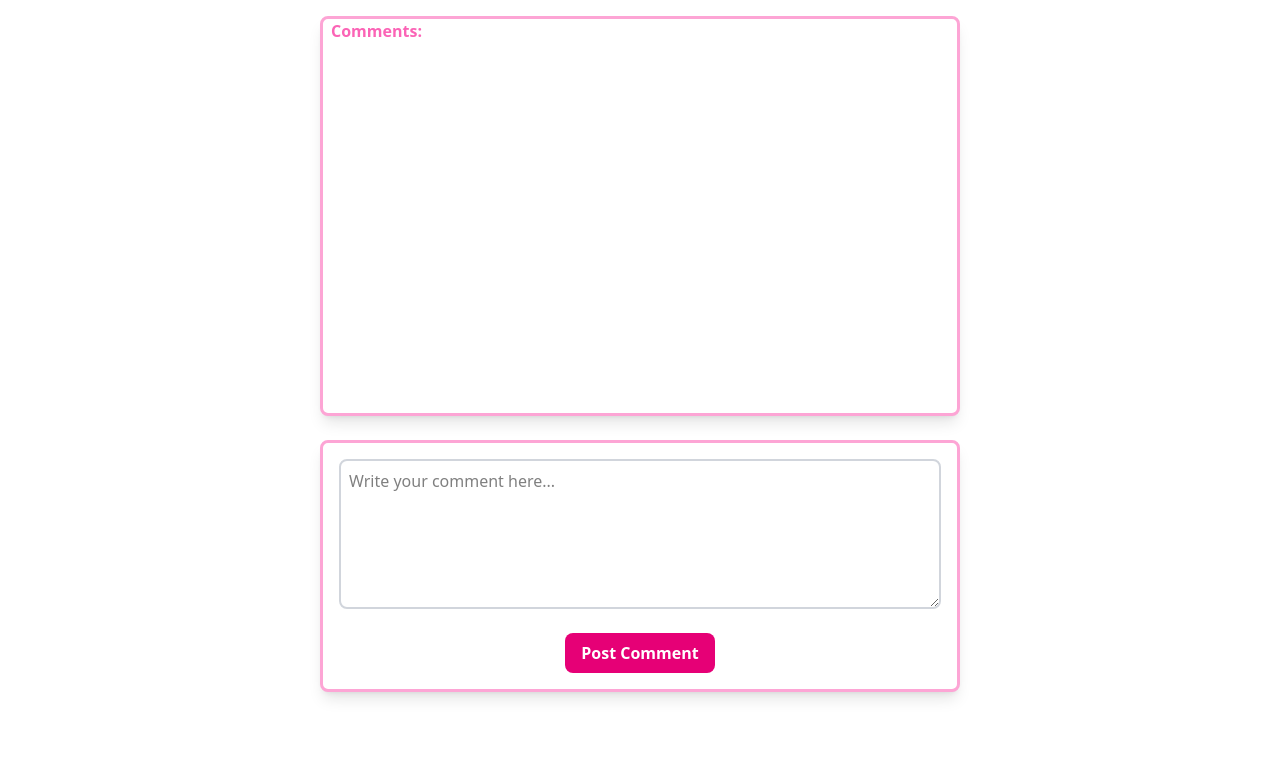
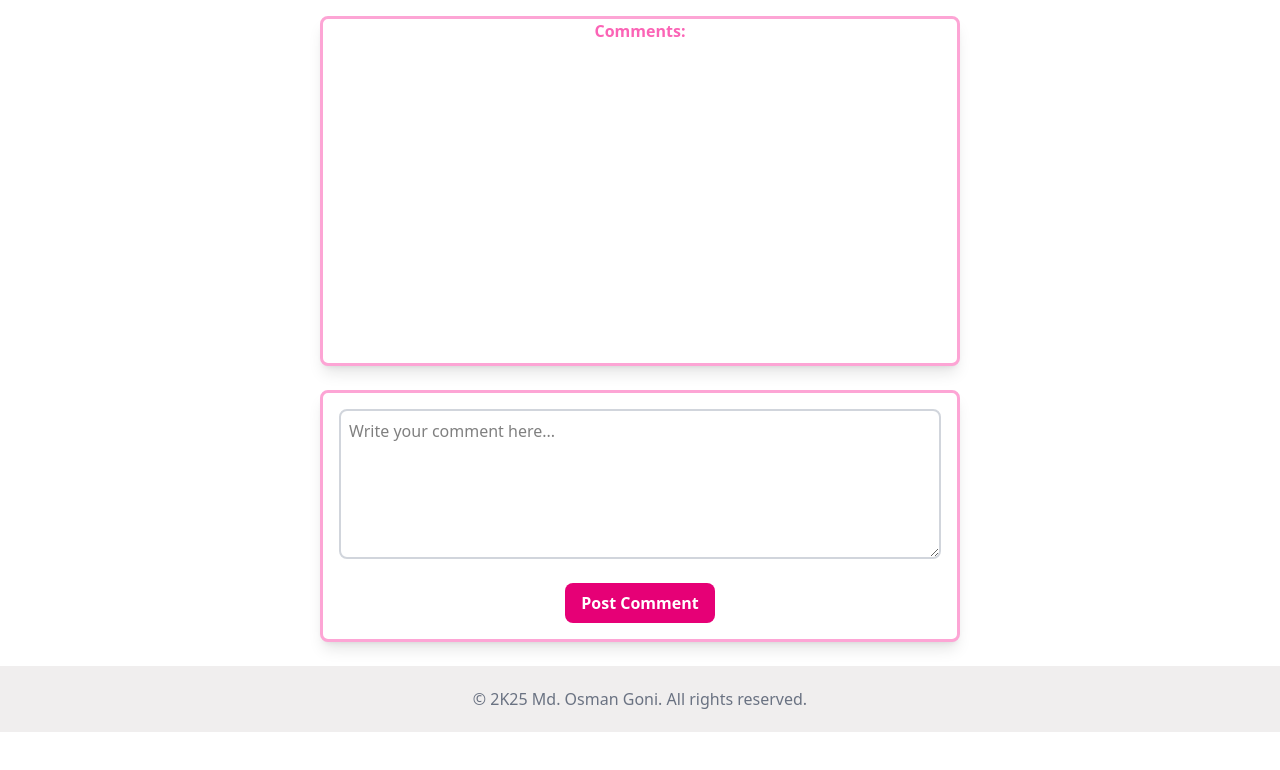
Before and after one commit to mdosmangoni6355/Comment-box-js, a plain HTML site: page index.html in a window 1280 px wide. Drawn offline with nearby package versions, Linux system fonts and the light colour scheme.

Commit message:
Added Footer Section

```diff
--- a/index.html
+++ b/index.html
@@ -12,11 +12,11 @@
         // Create a div to hold the comments section
         const div = document.createElement('div');
         div.id = 'commentsSection';
-        div.className = 'mx-auto w-1/2 min-h-[400px] border-3 border-pink-300 px-2 rounded-lg shadow-lg bg-white mt-4 mb-4';
+        div.className = 'mx-auto w-1/2 min-h-[350px] border-3 border-pink-300 px-4 rounded-lg shadow-lg bg-white mt-4 mb-4';
         document.body.appendChild(div);
         const title = document.createElement('h3');
         title.textContent = 'Comments:';
-        title.className = 'text-1xl text-pink-400 font-bold mb-4';
+        title.className = 'text-center text-1xl text-pink-400 font-bold mb-4';
         div.appendChild(title);
 
         // Create a div to hold the comment input section
@@ -54,6 +54,12 @@
 
         });
 
+        // Create footer
+        const footer = document.createElement('footer');
+        footer.className = 'text-center text-gray-500 text-md mt-4 bg-[#f0eeee] font-sans p-5 text-[#333333] text-base leading-relaxed m-0 box-border';
+        footer.innerHTML = '&copy; 2K25 Md. Osman Goni. All rights reserved.';
+        document.body.appendChild(footer);
+
     </script>
 </body>
 </html>
```
